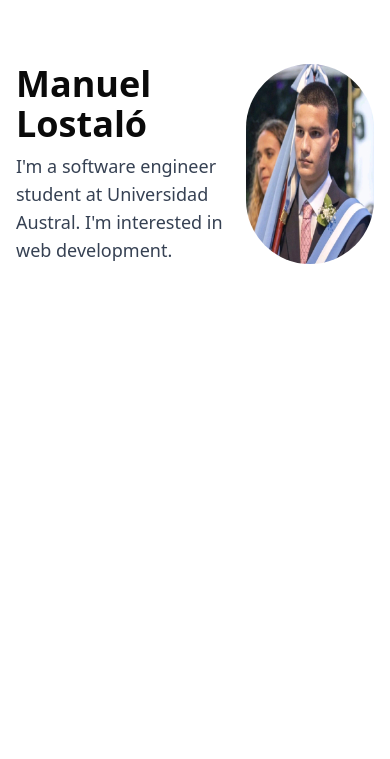
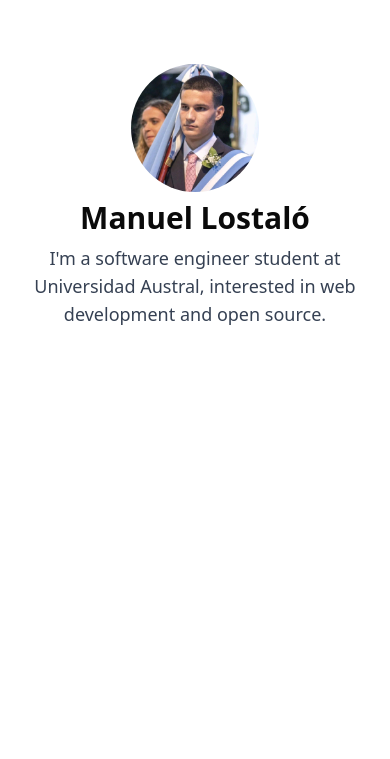
Before and after one commit to ManuLosta/portfolio, an Astro site: page / in a window 390 px wide. Shown: the top 759 px of the page. Built offline with nearby package versions, Linux system fonts and the light colour scheme; Astro itself is replaced by a stand-in of ours.

Commit message:
fix: mobile layout

```diff
--- a/src/components/Hero.astro
+++ b/src/components/Hero.astro
@@ -2,11 +2,11 @@
 import cv from "@/data/cv.json";
 ---
 <section>
-  <div class="flex justify-between gap-2">
-    <div class="flex flex-col">
-      <h1 class="text-4xl font-extrabold mb-2">{cv.basics.name}</h1>
-      <p class="text-lg text-gray-700 ">{cv.basics.summary}</p>
+  <div class="flex justify-between gap-2 sm:flex-row flex-col-reverse items-center">
+    <div class="flex flex-col items-center sm:items-start sm:text-left text-center gap-2">
+      <h1 class="text-3xl font-bold sm:text-5xl">{cv.basics.name}</h1>
+      <p class="text-lg text-gray-700 sm:text-xl">{cv.basics.summary}</p>
     </div>
-    <img src={cv.basics.image} alt={cv.basics.name + " profile photo"} class="aspect-square w-32 rounded-full" />
+    <img src={cv.basics.image} alt={cv.basics.name + " profile photo"} class="w-32 h-32 rounded-full" />
   </div>
 </section>
--- a/src/data/cv.json
+++ b/src/data/cv.json
@@ -25,7 +25,7 @@
         "url": "https://x.com/LostaManu"
       }
     ],
-    "summary": "I'm a software engineer student at Universidad Austral. I'm interested in web development.",
+    "summary": "I'm a software engineer student at Universidad Austral, interested in web development and open source.",
     "image": "/me.jpg"
   },
   "education": [
```
